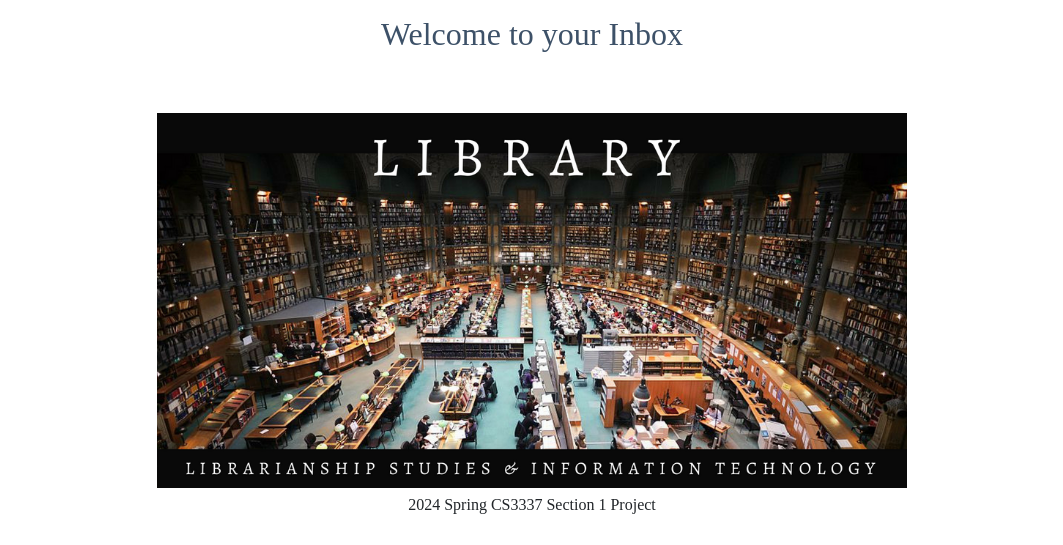
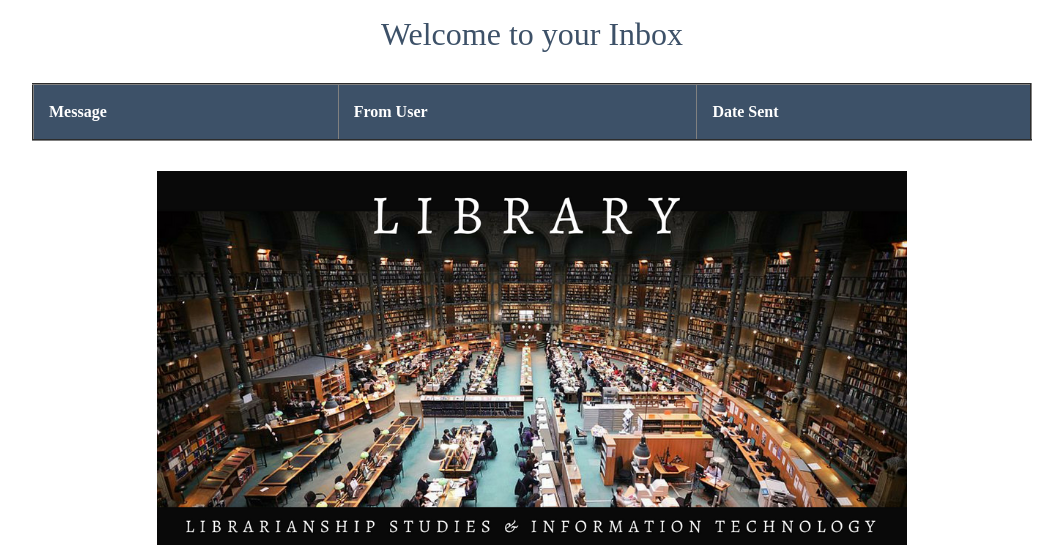
Before and after one commit to AllenTamrazian/CS3337, a Django app: template bookEx/templates/bookMng/inbox.html in a window 1280 px wide. Shown: the part 60-605 px from the top of the page, without its empty margins (108-1171 px from the left). Run offline with Django 3.2, Linux system fonts and the light colour scheme; the template is opened without the code that fills it, so the values that code supplies are empty; some libraries are stand-ins or nearby versions.

Commit message:
Update inbox.html

```diff
--- a/bookEx/templates/bookMng/inbox.html
+++ b/bookEx/templates/bookMng/inbox.html
@@ -8,7 +8,44 @@
     {% endfor %}
 </div>
 {% endblock sidenav %}
-<table border="2" width="600">
+
+{% block content %}
+
+<div class="content">
+    <style>
+        .content {
+            text-align: center;
+            padding: 10px;
+        }
+        h1 {
+            color: #3D5168;
+            font-size: 32px;
+            margin-bottom: 30px;
+        }
+        table {
+            width: 80%;
+            border-collapse: collapse;
+            margin: 0 auto;
+            text-align: center;
+        }
+
+        th, td {
+            padding: 15px;
+            text-align: left;
+            border-bottom: 1px solid #ddd;
+        }
+
+        th {
+            background-color: #3D5168;
+            color: white;
+        }
+
+        td {
+            vertical-align: middle;
+        }
+    </style>
+    <h1>Welcome to your Inbox</h1>
+    <table border="2" width="600">
     <tr>
         <th>
             Message
@@ -39,22 +76,6 @@
         </td>
      </tr>
     {% endfor %}
-</table>
-{% block content %}
-<div class="content">
-    <style>
-        .content {
-            text-align: center;
-            padding: 10px;
-        }
-
-        h1 {
-            color: #3D5168;
-            font-size: 32px;
-            margin-bottom: 30px;
-        }
-    </style>
-
-    <h1>Welcome to your Inbox</h1>
+	</table>
 </div>
 {% endblock content %}
```
